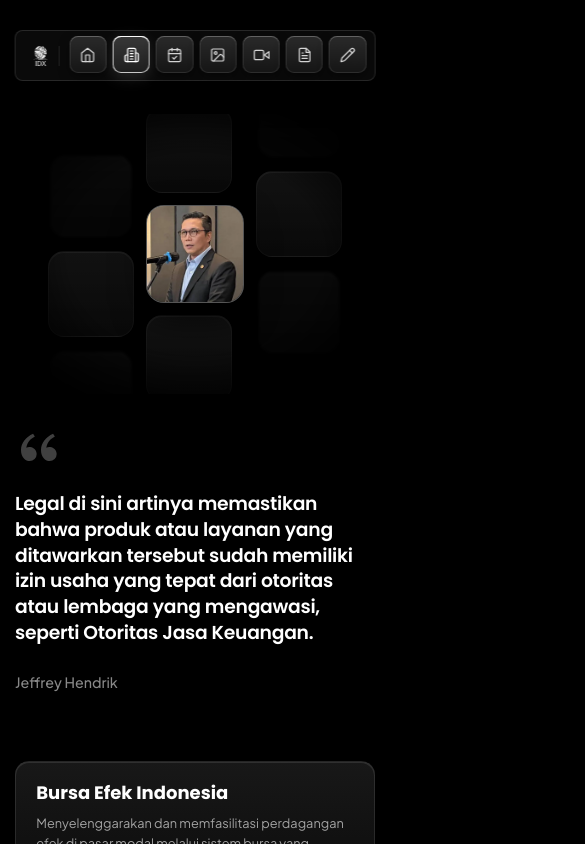
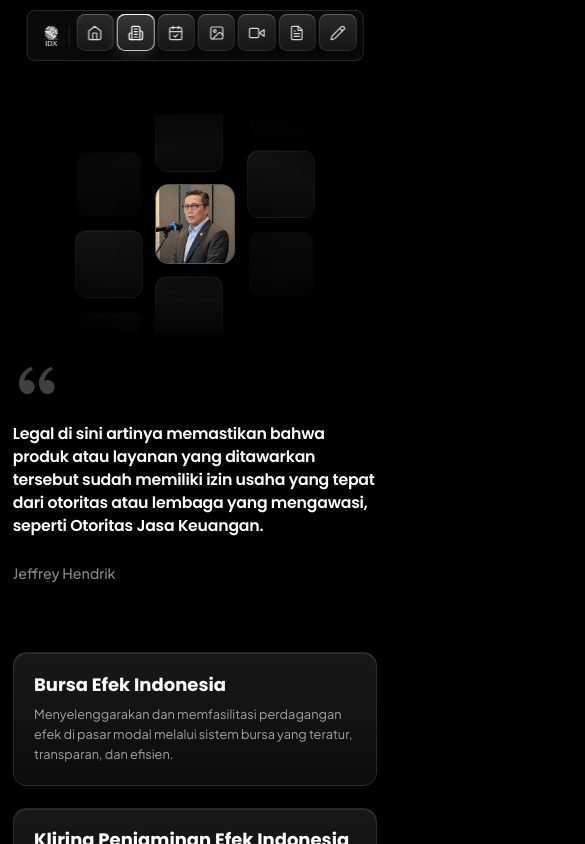
Before and after one commit to evanarganta/idx, a React (Vite) app: page / in a window 390 px wide. Both pictures are taken after a click on the button "Materi". Shown: the top 844 px of the page, 585 px wide, since content can reach past the window. Built offline with nearby package versions, Linux system fonts and the light colour scheme.

Commit message:
fix: mobile support

```diff
--- a/src/App.css
+++ b/src/App.css
@@ -1,5 +1,8 @@
 .app-root {
   min-height: 100vh;
+  width: 100%;
+  max-width: 100vw;
+  overflow-x: hidden;
   display: flex;
   flex-direction: column;
   background-color: var(--bg-page);
@@ -45,6 +48,8 @@
 .main-content {
   flex: 1;
   width: 100%;
+  max-width: 100vw;
+  overflow-x: hidden;
 }
 
 
@@ -86,7 +91,7 @@
   object-position: center;
   display: block;
   filter: grayscale(100%);
-  opacity: 0.38;
+  opacity: 0.675;
 }
 
 .hero-center-content-plane {
@@ -185,20 +190,26 @@
 
 .broadsheet-root {
   max-width: 1280px;
+  width: 100%;
   margin: 0 auto;
   padding: 1.5rem 2rem;
   background-color: #000000;
   color: #ffffff;
   box-sizing: border-box;
+  overflow-x: clip;
 }
 
 .broadsheet-section {
   margin-bottom: 2.75rem;
+  width: 100%;
+  max-width: 100%;
 }
 
 .quote-reel-wrapper {
   margin-bottom: 3.5rem;
   width: 100%;
+  max-width: 100%;
+  overflow: hidden;
 }
 
 .quote-reel-stage {
@@ -209,6 +220,8 @@
   justify-content: space-between;
   gap: 3.5rem;
   width: 100%;
+  max-width: 100%;
+  box-sizing: border-box;
   background: transparent;
   border: none;
   box-shadow: none;
@@ -387,15 +400,19 @@
   align-items: center;
   outline: none;
   width: 100%;
+  max-width: 100%;
   padding: 0.5rem 0 1rem;
   padding-top: 2rem;
+  overflow: hidden;
+  box-sizing: border-box;
 }
 
 .circ-track {
   position: relative;
-  height: 150px;
+  height: 160px;
   width: 100%;
   max-width: 1000px;
+  overflow: hidden;
 }
 
 .circ-section-label {
@@ -416,7 +433,8 @@
   display: flex;
   flex-direction: column;
   justify-content: flex-start;
-  width: 400px;
+  width: min(400px, calc(100vw - 32px));
+  max-width: 400px;
   height: auto;
   padding: 1.35rem;
   border-radius: 14px;
@@ -426,6 +444,7 @@
   cursor: pointer;
   text-align: left;
   gap: 0.5rem;
+  box-sizing: border-box;
 }
 
 .circ-card--active {
@@ -1278,22 +1297,26 @@
 
 @media (max-width: 992px) {
   .quote-reel-stage {
+    flex-direction: column;
+    align-items: center;
+    text-align: center;
     gap: 2rem;
   }
 
   .quote-reel-beehive-cluster {
-    width: 380px;
-    height: 380px;
+    width: 360px;
+    max-width: 100%;
+    height: 340px;
   }
 
   .tile-cell {
-    width: 104px;
-    height: 104px;
+    width: 96px;
+    height: 96px;
   }
 
   .tile-featured {
-    width: 116px;
-    height: 116px;
+    width: 108px;
+    height: 108px;
   }
 
   .broadsheet-grid-3 {
@@ -1307,42 +1330,239 @@
   }
 
   .hero-centered-title .title-lead {
-    font-size: 2.15rem;
+    font-size: clamp(1.8rem, 6.5vw, 2.15rem);
+    word-break: break-word;
   }
 
   .hero-centered-title .title-sub {
-    font-size: 1rem;
-    letter-spacing: 0.2em;
+    font-size: 0.92rem;
+    letter-spacing: 0.18em;
   }
 
   .broadsheet-root {
-    padding: 1rem 1rem 5rem;
+    padding: 1rem 0.85rem 5rem;
+    overflow-x: clip;
+  }
+
+  .kesimpulan-document {
+    margin: 1.5rem auto 3rem;
+    width: 100%;
+    max-width: 100%;
+  }
+
+  .kesimpulan-document::before {
+    transform: rotate(-1deg) translate(-2px, -2px);
+  }
+
+  .kesimpulan-document::after {
+    transform: rotate(0.8deg) translate(2px, -2px);
+  }
+
+  .info-card {
+    padding: 1.5rem 1.15rem;
+  }
+
+  .info-card p {
+    margin: 0.85rem 0;
+    text-indent: 1.25rem;
+    text-align: left;
+    line-height: 1.6;
   }
 
   .quote-reel-stage {
     flex-direction: column;
-    align-items: flex-start;
-    gap: 2rem;
+    align-items: center;
+    text-align: center;
+    gap: 1.5rem;
+    width: 100%;
+  }
+
+  .quote-reel-content-col {
+    width: 100%;
+    box-sizing: border-box;
+  }
+
+  .quote-text-stage {
+    text-align: left;
+  }
+
+  .quote-headline-text {
+    font-size: 1.15rem;
+    line-height: 1.45;
+    word-break: break-word;
   }
 
   .quote-reel-beehive-cluster {
     width: 100%;
-    height: 280px;
+    max-width: 100%;
+    height: 250px;
+    justify-content: center;
   }
 
   .tile-cell {
-    width: 86px;
-    height: 86px;
+    width: 78px;
+    height: 78px;
+    border-radius: 14px;
+  }
+
+  .tile-featured {
+    width: 90px;
+    height: 90px;
     border-radius: 16px;
   }
 
+  .story-summary-lead {
+    margin: 2.5rem auto;
+    font-size: 0.92rem;
+    text-align: left;
+  }
+
+  .circ-track {
+    height: 160px;
+  }
+
+  .circ-card {
+    width: min(340px, calc(100vw - 32px));
+    max-width: 360px;
+    padding: 1.1rem;
+  }
+
+  .produk-tab-list {
+    flex-wrap: nowrap;
+    overflow-x: auto;
+    scrollbar-width: none;
+    -webkit-overflow-scrolling: touch;
+    padding-bottom: 2px;
+  }
+
+  .produk-tab-list::-webkit-scrollbar {
+    display: none;
+  }
+
+  .produk-tab-btn {
+    padding: 0.45rem 0.75rem;
+    font-size: 0.85rem;
+    flex-shrink: 0;
+  }
+
+  .is-rangkaian-page .timeline-wrapper {
+    padding: 1.25rem 1rem;
+  }
+
+  .timeline-row {
+    grid-template-columns: 85px 24px 1fr;
+    min-height: 80px;
+  }
+
+  .timeline-left {
+    padding-right: 0.5rem;
+  }
+
+  .timeline-right {
+    padding: 0 0 1.5rem 0.5rem;
+  }
+
+  .timeline-jam {
+    font-size: 0.72rem;
+  }
+
+  .timeline-title {
+    font-size: 0.95rem;
+  }
+
+  .timeline-desc {
+    font-size: 0.8rem;
+    line-height: 1.5;
+  }
+
+  .qs-root {
+    padding: 1.25rem 0.75rem;
+  }
+
+  .qs-prompt {
+    font-size: 1.05rem;
+  }
+
+  .qs-cards-row {
+    grid-template-columns: repeat(5, 1fr);
+    gap: 0.35rem;
+  }
+
+  .qs-result-card {
+    padding: 0.55rem 0.25rem;
+    border-radius: 6px;
+  }
+
+  .qs-card-num {
+    font-size: 0.62rem;
+  }
+
+  .qs-card-icon svg {
+    width: 14px;
+    height: 14px;
+  }
+
+  .qs-score-big {
+    font-size: 2.75rem;
+  }
+}
+
+@media (max-width: 480px) {
+  .hero-cinematic-stage {
+    padding: 72px 1rem calc(72px + 18vh);
+  }
+
+  .hero-centered-title .title-lead {
+    font-size: clamp(1.5rem, 6.8vw, 1.85rem);
+    word-break: break-word;
+  }
+
+  .hero-centered-title .title-sub {
+    font-size: 0.8rem;
+    letter-spacing: 0.14em;
+  }
+
+  .quote-reel-beehive-cluster {
+    height: 220px;
+  }
+
+  .tile-cell {
+    width: 68px;
+    height: 68px;
+    border-radius: 12px;
+  }
+
   .tile-featured {
-    width: 98px;
-    height: 98px;
-    border-radius: 18px;
+    width: 80px;
+    height: 80px;
+    border-radius: 14px;
   }
 
   .quote-headline-text {
-    font-size: 1.25rem;
+    font-size: 1.05rem;
+  }
+
+  .circ-track {
+    height: 155px;
+  }
+
+  .circ-card {
+    padding: 0.95rem;
+  }
+
+  .circ-card-title {
+    font-size: 0.95rem;
+  }
+
+  .circ-card-desc {
+    font-size: 0.78rem;
+  }
+
+  .timeline-row {
+    grid-template-columns: 75px 20px 1fr;
+  }
+
+  .timeline-jam {
+    font-size: 0.68rem;
   }
 }
--- a/src/components/Dock.css
+++ b/src/components/Dock.css
@@ -505,6 +505,22 @@
   background: var(--dock-menu-separator);
 }
 
+@media (max-width: 640px) {
+  .dock {
+    max-width: calc(100vw - 12px);
+    overflow-x: auto;
+    overflow-y: hidden;
+    scrollbar-width: none;
+    -webkit-overflow-scrolling: touch;
+    padding: 3px 6px;
+    gap: 3px;
+    top: 10px;
+  }
+  .dock::-webkit-scrollbar {
+    display: none;
+  }
+}
+
 @media (prefers-reduced-motion: reduce) {
   .dock,
   .dock[data-hidden],
--- a/src/components/pages/Beranda.jsx
+++ b/src/components/pages/Beranda.jsx
@@ -1,5 +1,5 @@
 import React from 'react';
-import newHeroImg from '../../assets/newhero.png';
+import newHeroImg from '../../assets/hero.webp';
 
 export default function Beranda() {
   return (
--- a/src/components/ui/CircularCarousel.jsx
+++ b/src/components/ui/CircularCarousel.jsx
@@ -18,10 +18,8 @@ function IconRight() {
 }
 
 const VISIBLE_COUNT = 5;
-const RADIUS_X = 360;
-const RADIUS_Y = 70;
 
-function getItemPosition(index, activeIndex, total) {
+function getItemPosition(index, activeIndex, total, rx, ry) {
   const offset = index - activeIndex;
   const half = Math.floor(VISIBLE_COUNT / 2);
   let adj = offset;
@@ -30,8 +28,8 @@ function getItemPosition(index, activeIndex, total) {
   if (Math.abs(adj) > half * 2) return null;
 
   const angle = (adj / VISIBLE_COUNT) * Math.PI;
-  const x = Math.sin(angle) * RADIUS_X;
-  const y = -Math.cos(angle) * RADIUS_Y;
+  const x = Math.sin(angle) * rx;
+  const y = -Math.cos(angle) * ry;
   const distance = Math.abs(adj);
   const maxDistance = half + 1;
   const scale = Math.max(0, 1 - (distance / maxDistance) * 0.3);
@@ -43,8 +41,22 @@ function getItemPosition(index, activeIndex, total) {
 export default function CircularCarousel({ items, autoPlayInterval = 5000 }) {
   const [activeIndex, setActiveIndex] = useState(0);
   const [isHovered, setIsHovered] = useState(false);
+  const [trackWidth, setTrackWidth] = useState(1000);
   const containerRef = useRef(null);
   const total = items.length;
+
+  useEffect(() => {
+    const el = containerRef.current;
+    if (!el) return;
+    const update = () => setTrackWidth(el.offsetWidth || window.innerWidth);
+    update();
+    const ro = new ResizeObserver(update);
+    ro.observe(el);
+    return () => ro.disconnect();
+  }, []);
+
+  const rx = trackWidth < 640 ? Math.min(100, trackWidth * 0.22) : 360;
+  const ry = trackWidth < 640 ? 25 : 70;
 
   const goTo = useCallback(
     (i) => setActiveIndex(((i % total) + total) % total),
@@ -80,7 +92,7 @@ export default function CircularCarousel({ items, autoPlayInterval = 5000 }) {
       <div className="circ-track">
         <AnimatePresence mode="popLayout">
           {items.map((item, i) => {
-            const pos = getItemPosition(i, activeIndex, total);
+            const pos = getItemPosition(i, activeIndex, total, rx, ry);
             if (!pos) return null;
             const isActive = i === activeIndex;
             return (
--- a/src/index.css
+++ b/src/index.css
@@ -49,6 +49,9 @@ html {
   font-size: 15px;
   line-height: 1.6;
   -webkit-font-smoothing: antialiased;
+  width: 100%;
+  max-width: 100vw;
+  overflow-x: hidden;
 }
 
 body {
@@ -56,6 +59,8 @@ body {
   color-scheme: dark;
   color: var(--text-secondary);
   overflow-x: hidden;
+  width: 100%;
+  max-width: 100vw;
   min-height: 100vh;
 }
 
```
Also changed, not shown: src/assets/hero.webp (added), src/assets/newhero.png (deleted).
